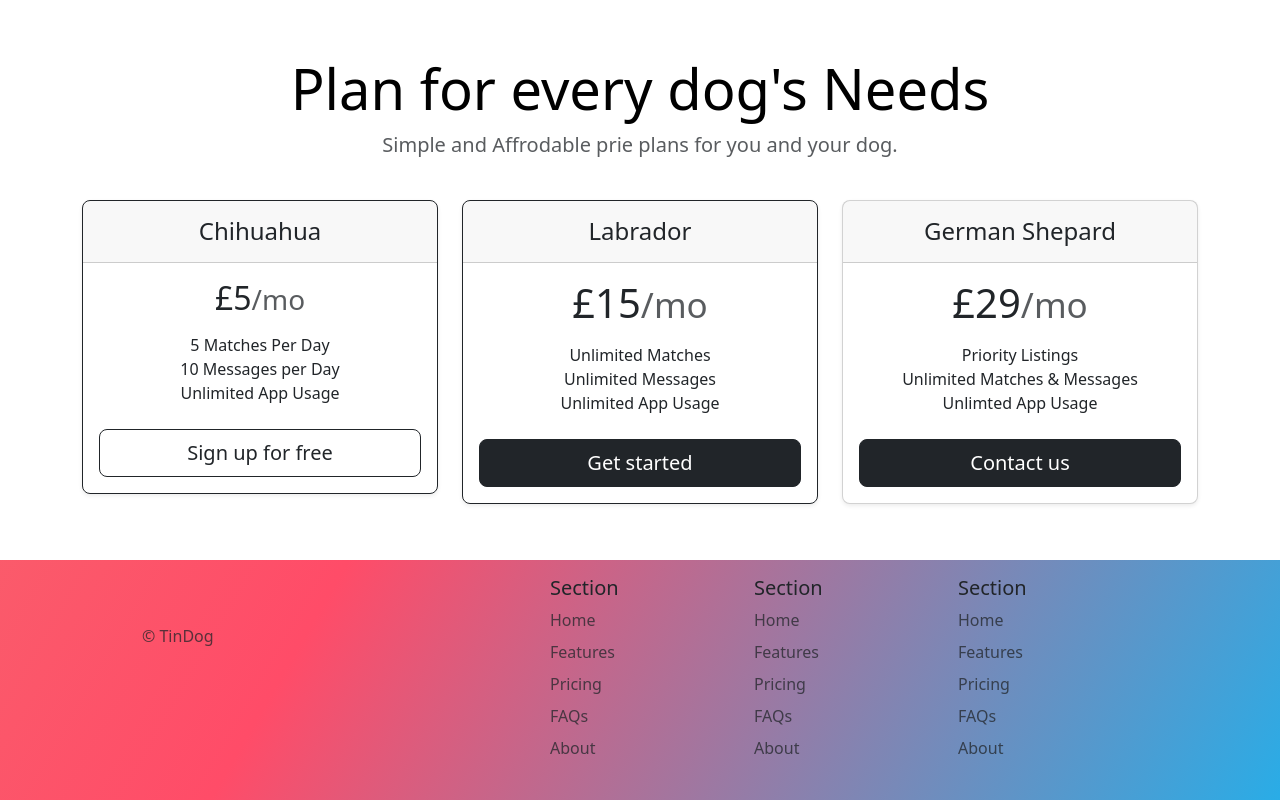
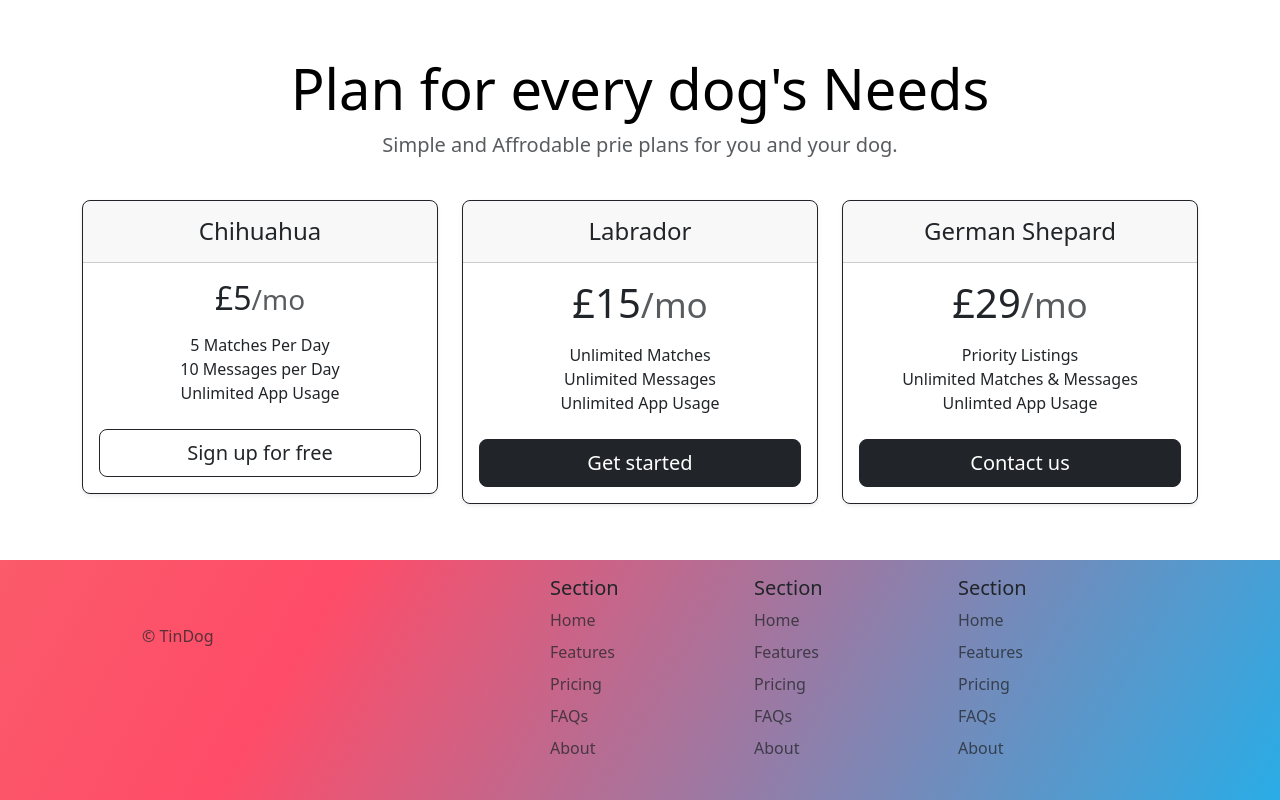
Before and after one commit to sidanat/gdog, a plain HTML site: page index.html in a window 1280 px wide. Shown: the part 1668-2468 px from the top of the page. Drawn offline with nearby package versions, Linux system fonts and the light colour scheme.

Commit message:
Update index.html

```diff
--- a/index.html
+++ b/index.html
@@ -164,7 +164,7 @@
             </div>
           </div>
           <div class="col">
-            <div class="card mb-4 rounded-3 shadow-sm">
+            <div class="card mb-4 rounded-3 shadow-sm border-dark">
               <div class="card-header py-3">
                 <h4 class="my-0 fw-normal">German Shepard</h4>
               </div>
```
